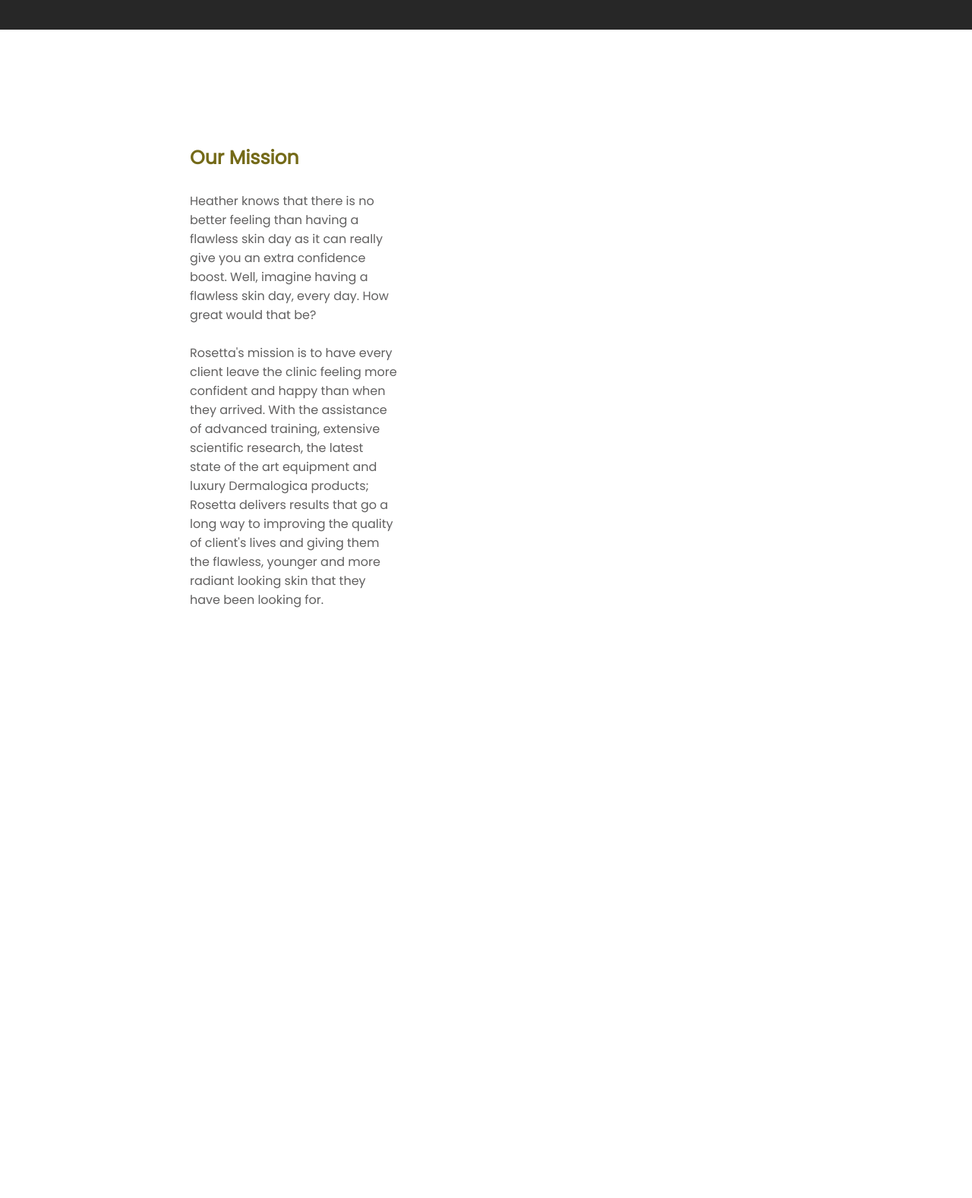
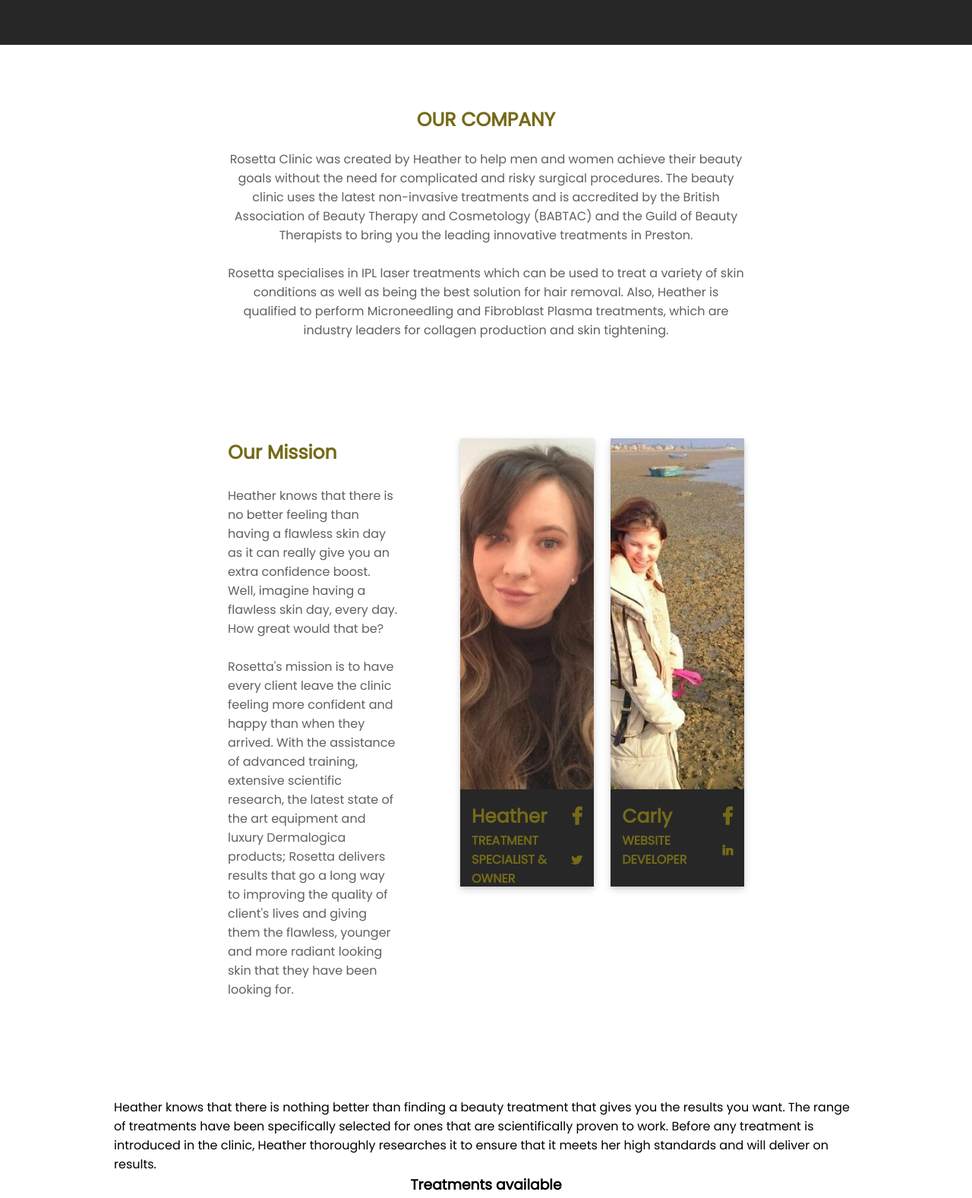
Before and after one commit to Thabai/Animated-website, a plain HTML site: page index.html in a window 1280 px wide. Shown: the part 1880-3457 px from the top of the page at 76% size. Before the commit the page ends 2832 px from the top, so only its background shows below. Drawn offline with Linux system fonts and the light colour scheme.

Commit message:
about section complete

```diff
--- a/index.html
+++ b/index.html
@@ -23,20 +23,20 @@
           <i class="fa fa-facebook" aria-hidden="true"></i>
           <i class="fa fa-twitter" aria-hidden="true"></i>
           <i class="fa fa-youtube-play" aria-hidden="true"></i>
-        </div>
+        </div> <!--icons-->
       </ul>
-    </div>
+    </div> <!--nav-->
     <div class="bg">
       <div class="overlay"></div>
-    </div>
+    </div> <!--bg-->
     <div class="mid">
       <p>Laser, slimming & aesthetics clinic</p>
       <h3>Beauty treatments for younger looking skin</h3>
       <div class="btn">
         <a class="book" href="#">Book Now</a>
         <a class="more" href="#">Learn More</a>
-      </div>
-    </div>
+      </div> <!--buttons-->
+    </div><!--mid-->
 
     <div class="details">
       <div class="info">
@@ -46,28 +46,44 @@
           Whether you're suffering from acne, confused about microdermabrasion
           or troubled by fillers, Heather is here to help you find the right
           answer to your problem
-        </h5>
-        <h5>
+        <br>
+        <br>
           Simply fill in the form below and get an answer to your question in 24
           hours or less
-        </h5>
-        <h5>Go on, give it a go! :)</h5>
+        <br>
+        <br>
+        Go on, give it a go! :)</h5>
         <br />
         <a href="#">Contact Us</a>
-      </div>
+      </div> <!--info-->
       <div class="hours">
         <h3>Opening Hours</h3>
-        <br />
+        <br>
         <h4>Monday, Wednesday & Friday</h4>
         <h5>10:00 AM until 17:00 PM</h5>
-        <br />
+        <br>
         <h4>Tuesday & Thursday</h4>
         <h5>10:00 AM until 19:00 PM</h5>
-        <br />
+        <br>
         <h4>Saturday & Sunday: Closed</h4>
-      </div>
+      </div> <!--hours-->
+    </div> <!--details section-->
+
+    <div class="company">
+      <h3>OUR COMPANY</h3>
+      <p>
+        Rosetta Clinic was created by Heather to help men and women achieve their beauty goals without
+        the need for complicated and risky surgical procedures. The beauty clinic uses the latest
+        non-invasive treatments and is accredited by the British Association of Beauty Therapy and
+        Cosmetology (BABTAC) and the Guild of Beauty Therapists to bring you the leading innovative
+        treatments in Preston.
+        <br>
+        <br>
+        Rosetta specialises in IPL laser treatments which can be used to treat a variety of skin
+        conditions as well as being the best solution for hair removal. Also, Heather is qualified to
+        perform Microneedling and Fibroblast Plasma treatments, which are industry leaders for collagen
+        production and skin tightening.</p>
     </div>
-    <!--details section-->
     <div class="staff">
       <div class="about">
         <h3>Our Mission</h3>
@@ -77,9 +93,8 @@
           skin day as it can really give you an extra confidence boost. Well,
           imagine having a flawless skin day, every day. How great would that
           be?
-        </p>
         <br>
-        <p>
+        <br>
           Rosetta's mission is to have every client leave the clinic feeling
           more confident and happy than when they arrived. With the assistance
           of advanced training, extensive scientific research, the latest state
@@ -88,8 +103,44 @@
           and giving them the flawless, younger and more radiant looking skin
           that they have been looking for.
         </p>
-      </div>
-      <div class="people"></div>
+      </div> <!--about-->
+      <div class="people">
+        <div class="people_card1">
+            <img src="img/heather.jpg">
+          <div class="people_details">
+            <div class="name">
+              <h3>Heather</h3>
+            <i class="fa fa-facebook" aria-hidden="true"></i>
+          </div> <!--name-->
+            <div class="prof">
+              <h4>Treatment specialist & owner</h4>
+              <i class="fa fa-twitter" aria-hidden="true"></i>
+            </div> <!--prof-->
+          </div> <!--peopledetails-->
+        </div> <!--people1-->
+      <div class="people_card1">
+            <img src="img/carly.jpg">
+          <div class="people_details">
+            <div class="name">
+              <h3>Carly</h3>
+            <i class="fa fa-facebook" aria-hidden="true"></i>
+          </div> <!--name-->
+            <div class="prof">
+              <h4>Website developer</h4>
+              <i class="fa fa-linkedin" aria-hidden="true"></i>
+          </div> <!--prof-->
+          </div> <!--peopledetails-->
+        </div> <!--people1-->
+      </div> <!--people-->
+    </div> <!--staff section-->
+    <div class="treatments">
+      <p>Heather knows that there is nothing better than finding a beauty treatment that
+        gives you the results you want. The range of treatments have been specifically
+        selected for ones that are scientifically proven to work.
+
+        Before any treatment is introduced in the clinic, Heather thoroughly researches it to ensure
+        that it meets her high standards and will deliver on results. </p>
+      <h3>Treatments available</h3>
     </div>
   </body>
 </html>
--- a/style.css
+++ b/style.css
@@ -123,7 +123,7 @@ font-family: "Poppins", sans-serif;
     background: rgb(39, 39, 39);
 }
 
-.details h3, h4 {
+.details h3, .details h4 {
    color: white;
 }
 
@@ -175,13 +175,36 @@ font-family: "Poppins", sans-serif;
     box-shadow: 3px 3px rgb(59, 59, 49);
 }
 
+/*company*/
+.company {
+    display: flex;
+    flex-direction: column;
+    justify-content: center;
+    align-items: center;
+    text-align: center;
+    padding: 80px 300px;
+}
+
+.company h3 {
+    font-size: 25px;
+    color:rgb(116, 106, 24);
+    padding-bottom: 20px;
+}
+
+.company p{
+    color: rgb(97, 96, 96);
+}
+
 /*staff section*/
 .staff {
-   padding: 150px 250px;
+   padding: 50px 300px;
+   display: flex;
+   flex-direction: row;
 }
 
 .about{
-    width: 35%;
+    width: 45%;
+    padding-right: 80px;
 }
 .about h3{
     font-size: 25px;
@@ -190,6 +213,59 @@ font-family: "Poppins", sans-serif;
 .about p{
     color: rgb(97, 96, 96);
 }
+
+/*cards*/
 .people{
-    width: 45%;
+    width: 55%;
+    display: flex;
+    justify-content: space-between;
 }
+
+.people_card1 {
+    width: 47%;
+    height: 80%;
+    box-sizing: border-box;
+    background:rgb(39, 39, 39);
+    box-shadow: 0 1.6px 3.6px rgba(0, 0, 0, 0.1), 0 4.4px 10px rgba(0, 0, 0, 0.15);
+}
+
+.people_card1 img {
+    width: 100%;
+    height: 80%;
+    object-fit: cover;
+    padding-bottom: 10px;
+}
+
+.people_details .name, .people_details .prof {
+    display: flex;
+    flex-direction: row;
+    justify-content: space-between;
+    align-items: center;
+}
+
+.people_details .name h3, .people_details .name i {
+    color: rgb(116, 106, 24);
+    font-size: 25px;
+    padding-left: 15px;
+}
+
+.people_details .prof h4, .people_details .prof i  {
+    color: rgb(116, 106, 24);
+    padding-left: 15px;
+    text-transform: uppercase;
+}
+
+.name i, .prof i {
+    cursor: pointer;
+    padding-right: 15px;
+    font-weight: bolder;
+}
+
+/*treatments*/
+.treatments {
+    display: flex;
+    flex-direction: column;
+    justify-content: center;
+    align-items: center;
+    padding: 80px 150px;
+}
```
Also changed, not shown: img/58105_101068463291768_4017470_n.jpg (deleted), img/carly.jpg (added), img/heather.jpg (renamed from img/31492190_10156124975501061_2612851051102994432_n.jpg), img/inject.jpg (renamed from img/489337b0544e11e881d17773b05383de_shutterstock_736667047.jpg), img/micro.webp (renamed from img/c870x524.webp).
